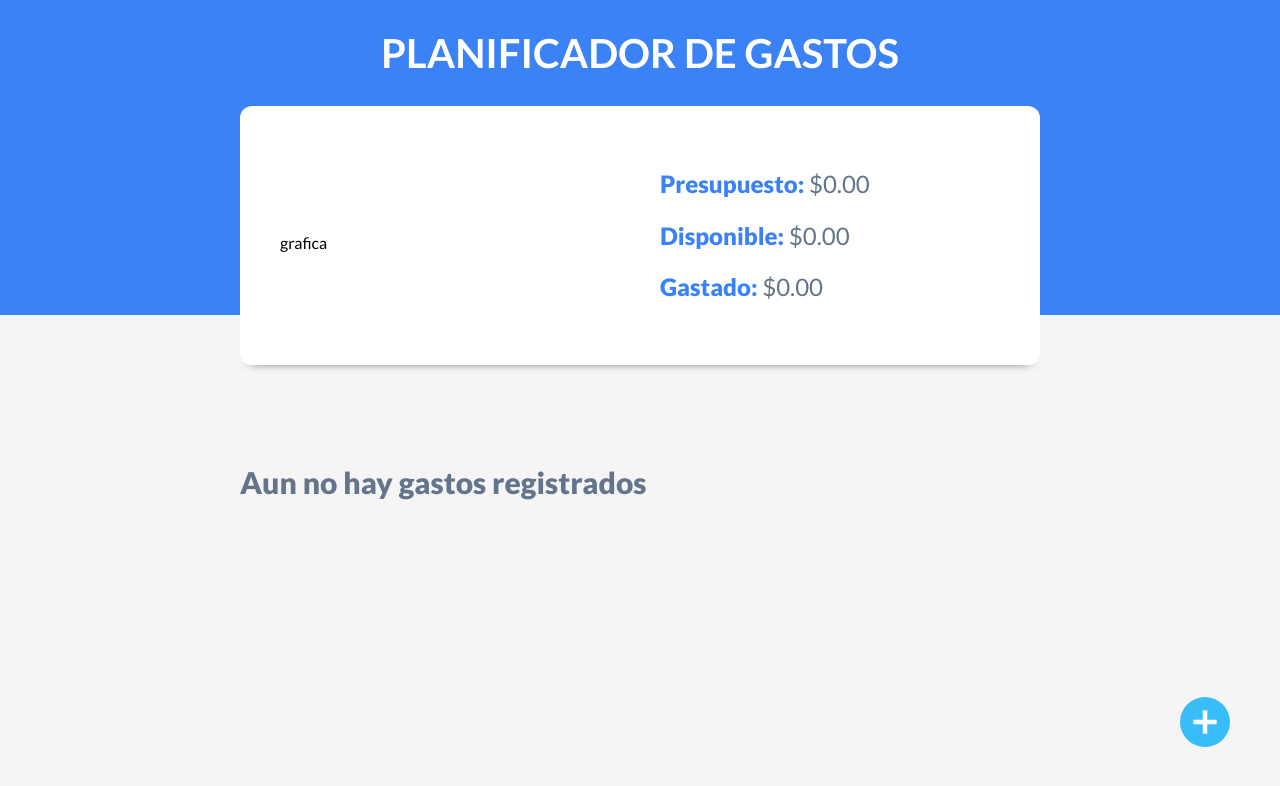
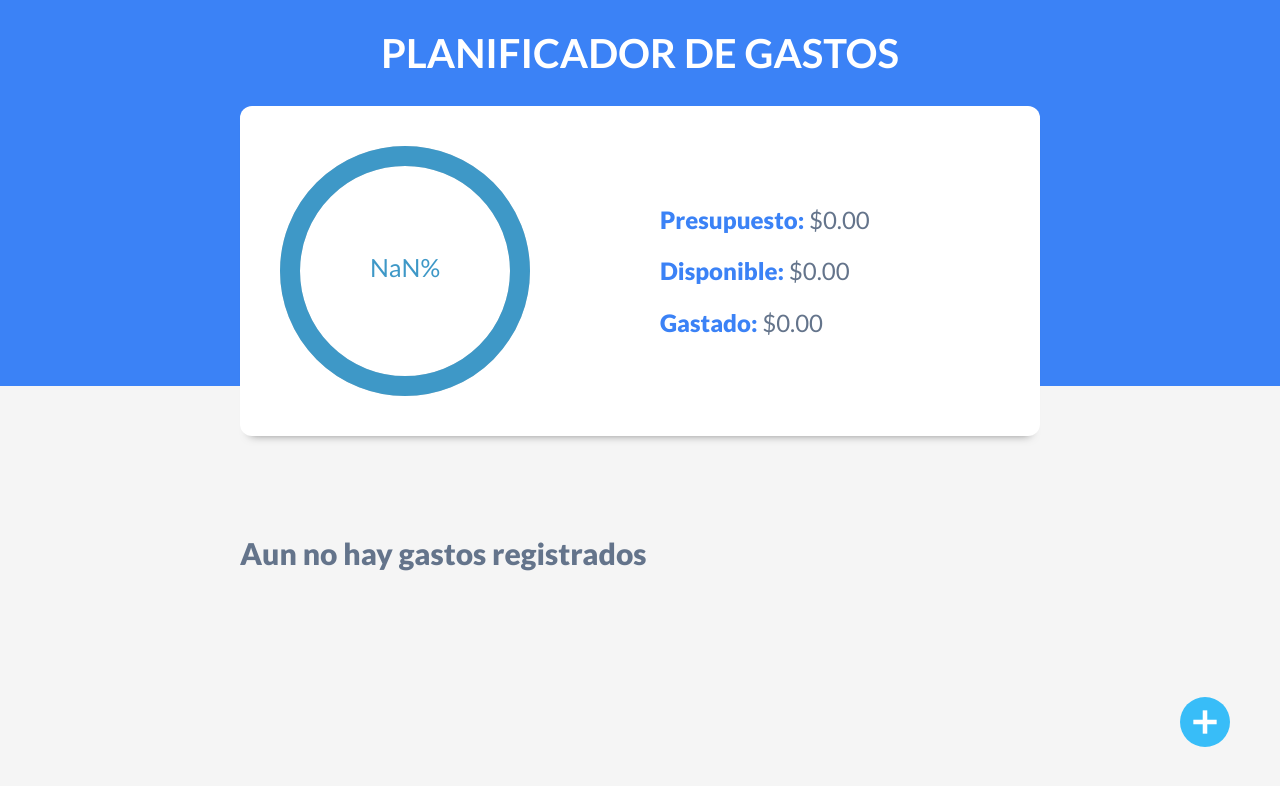
Before and after one commit to alvag/expense-planner-react, a React (Vite) app: page / in a window 1280 px wide. Both pictures are taken after a click on the input "Añadir". Shown: the top 786 px of the page. Built offline with nearby package versions, Linux system fonts and the light colour scheme.

Commit message:
Grafica circular

```diff
--- a/package.json
+++ b/package.json
@@ -11,6 +11,7 @@
   },
   "dependencies": {
     "react": "^18.2.0",
+    "react-circular-progressbar": "^2.1.0",
     "react-dom": "^18.2.0",
     "react-swipeable-list": "^1.8.1"
   },
--- a/src/components/BudgetControl.jsx
+++ b/src/components/BudgetControl.jsx
@@ -1,9 +1,15 @@
 import { PropTypes } from 'prop-types';
-import { useEffect, useState } from 'react';
+import { useEffect, useMemo, useState } from 'react';
+import { CircularProgressbar } from 'react-circular-progressbar';
+import 'react-circular-progressbar/dist/styles.css';
 
 export const BudgetControl = ({ budget, expenses }) => {
     const [available, setAvailable] = useState(0);
     const [spent, setSpent] = useState(0);
+
+    const percentage = useMemo(() => {
+        return Math.round((spent / budget) * 100);
+    }, [budget, spent]);
 
     const formatter = (amount) => {
         return amount.toLocaleString('en-US', {
@@ -21,7 +27,10 @@ export const BudgetControl = ({ budget, expenses }) => {
     return (
         <div className="contenedor-presupuesto contenedor sombra dos-columnas">
             <div className="">
-                <p>grafica</p>
+                <CircularProgressbar
+                    value={percentage}
+                    text={`${percentage}%`}
+                />
             </div>
 
             <div className="contenido-presupuesto">
```
Also changed, not shown: 1 other file (tests, documents, lock files or other folders).
